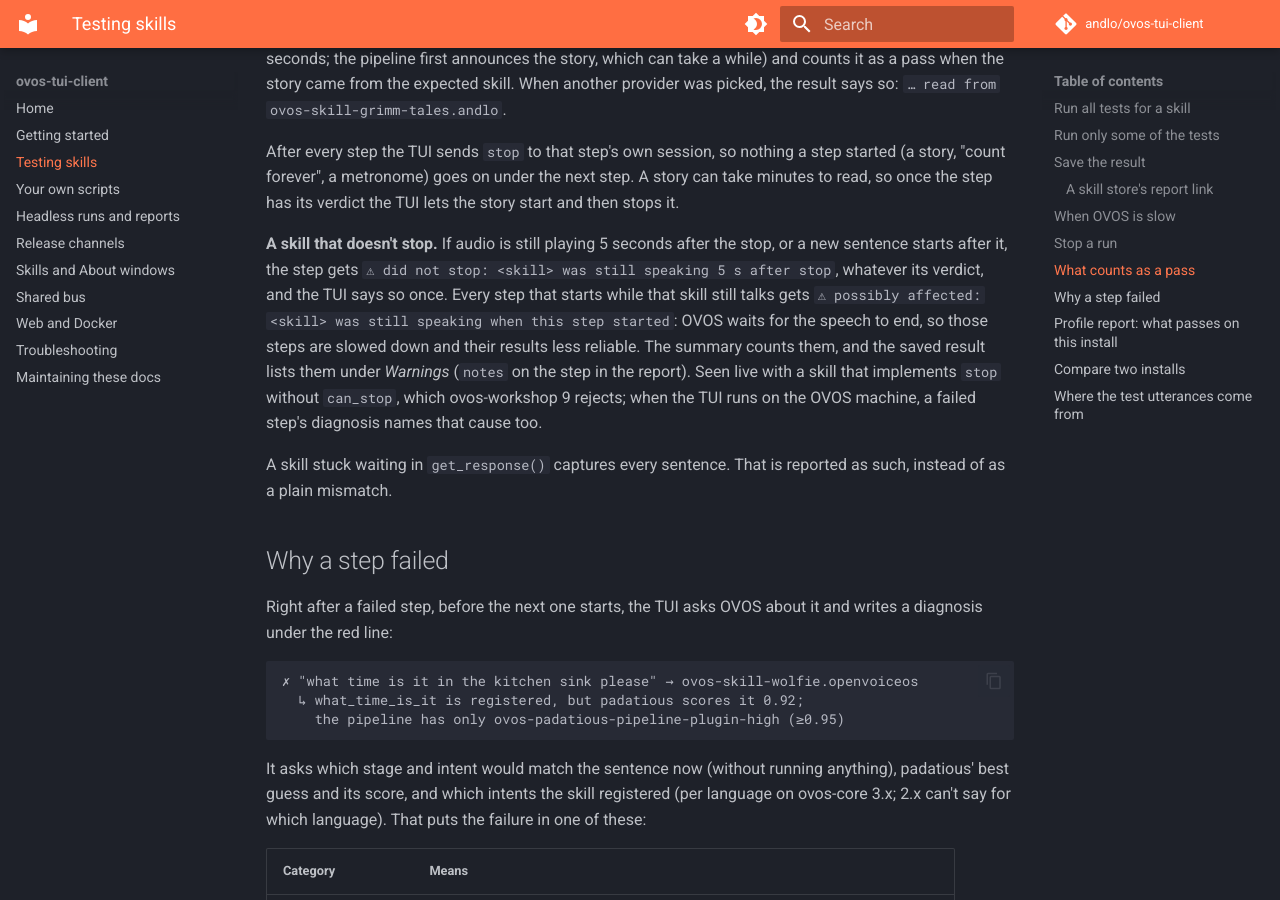
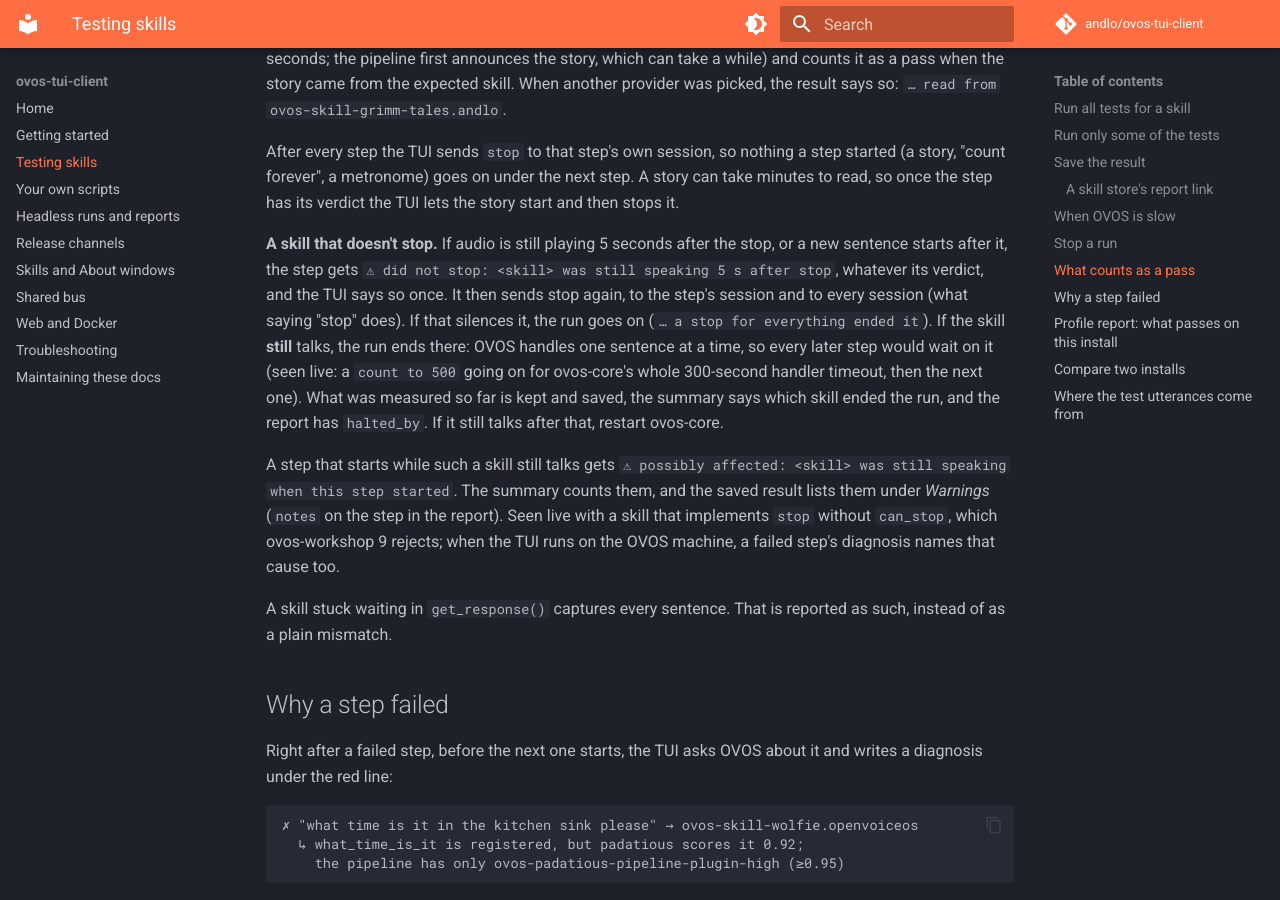
Before and after one commit to andlo/ovos-tui-client, an MkDocs documentation site: the page built from docs/testing.md, in a window 1280 px wide and 900 px high, scrolled down 7191 px. Built offline with MkDocs 1.6.1 and Material for MkDocs 9.7.7, drawn with Linux system fonts in a browser that asks for light colours; comment, search, counter and statistics services are not loaded.

Commit message:
docs: a skill that doesn't stop ends the run

```diff
--- a/docs/testing.md
+++ b/docs/testing.md
@@ -210,10 +210,18 @@
 **A skill that doesn't stop.** If audio is still playing 5 seconds after
 the stop, or a new sentence starts after it, the step gets
 `⚠ did not stop: <skill> was still speaking 5 s after stop`, whatever
-its verdict, and the TUI says so once. Every step that starts while
-that skill still talks gets `⚠ possibly affected: <skill> was still
-speaking when this step started`: OVOS waits for the speech to end,
-so those steps are slowed down and their results less reliable. The
+its verdict, and the TUI says so once. It then sends stop again, to the
+step's session and to every session (what saying "stop" does). If that
+silences it, the run goes on (`… a stop for everything ended it`). If
+the skill **still** talks, the run ends there: OVOS handles one
+sentence at a time, so every later step would wait on it (seen live: a
+`count to 500` going on for ovos-core's whole 300-second handler
+timeout, then the next one). What was measured so far is kept and
+saved, the summary says which skill ended the run, and the report has
+`halted_by`. If it still talks after that, restart ovos-core.
+
+A step that starts while such a skill still talks gets `⚠ possibly
+affected: <skill> was still speaking when this step started`. The
 summary counts them, and the saved result lists them under *Warnings*
 (`notes` on the step in the report). Seen live with a skill that
 implements `stop` without `can_stop`, which ovos-workshop 9 rejects;
```
